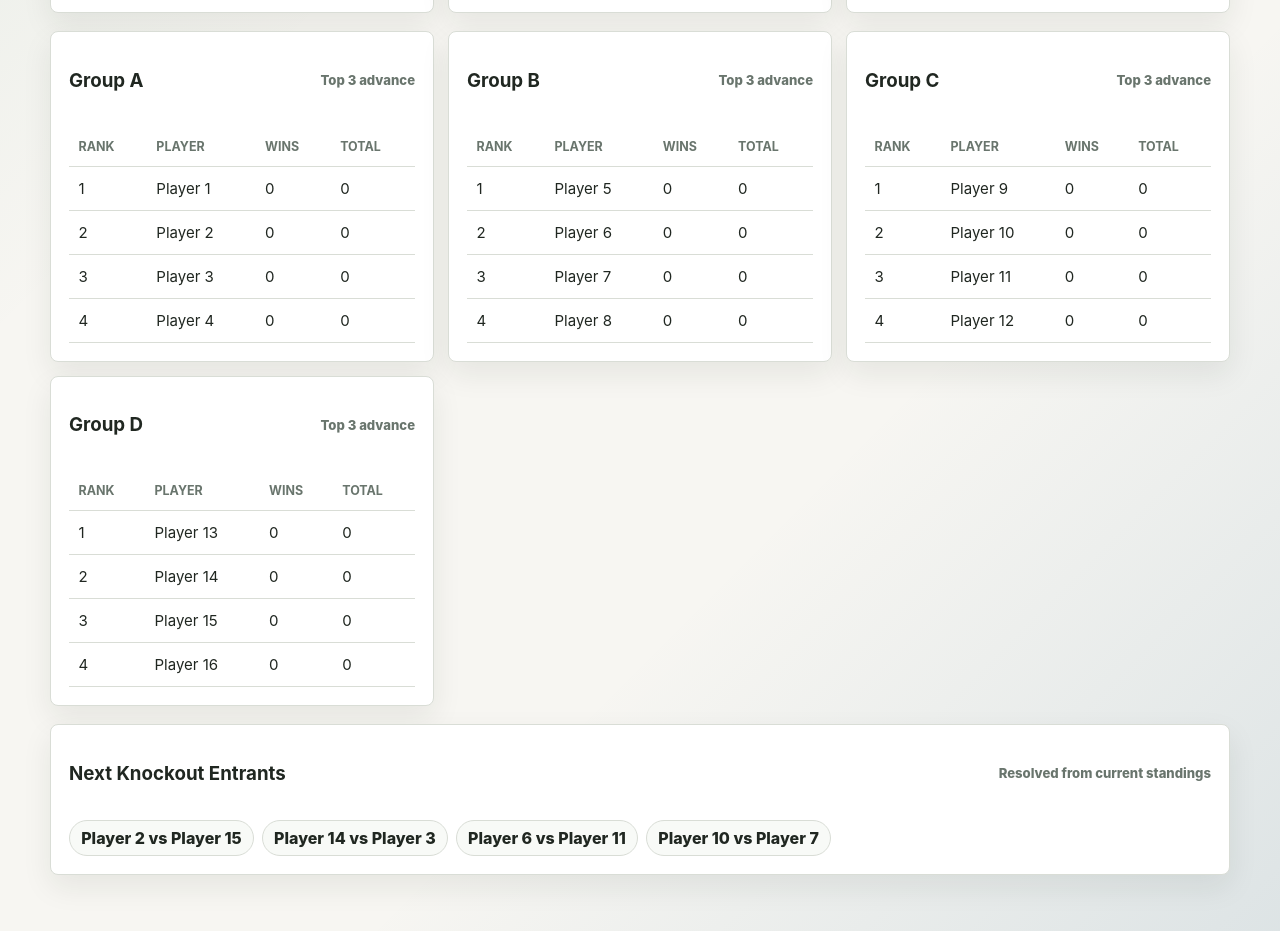
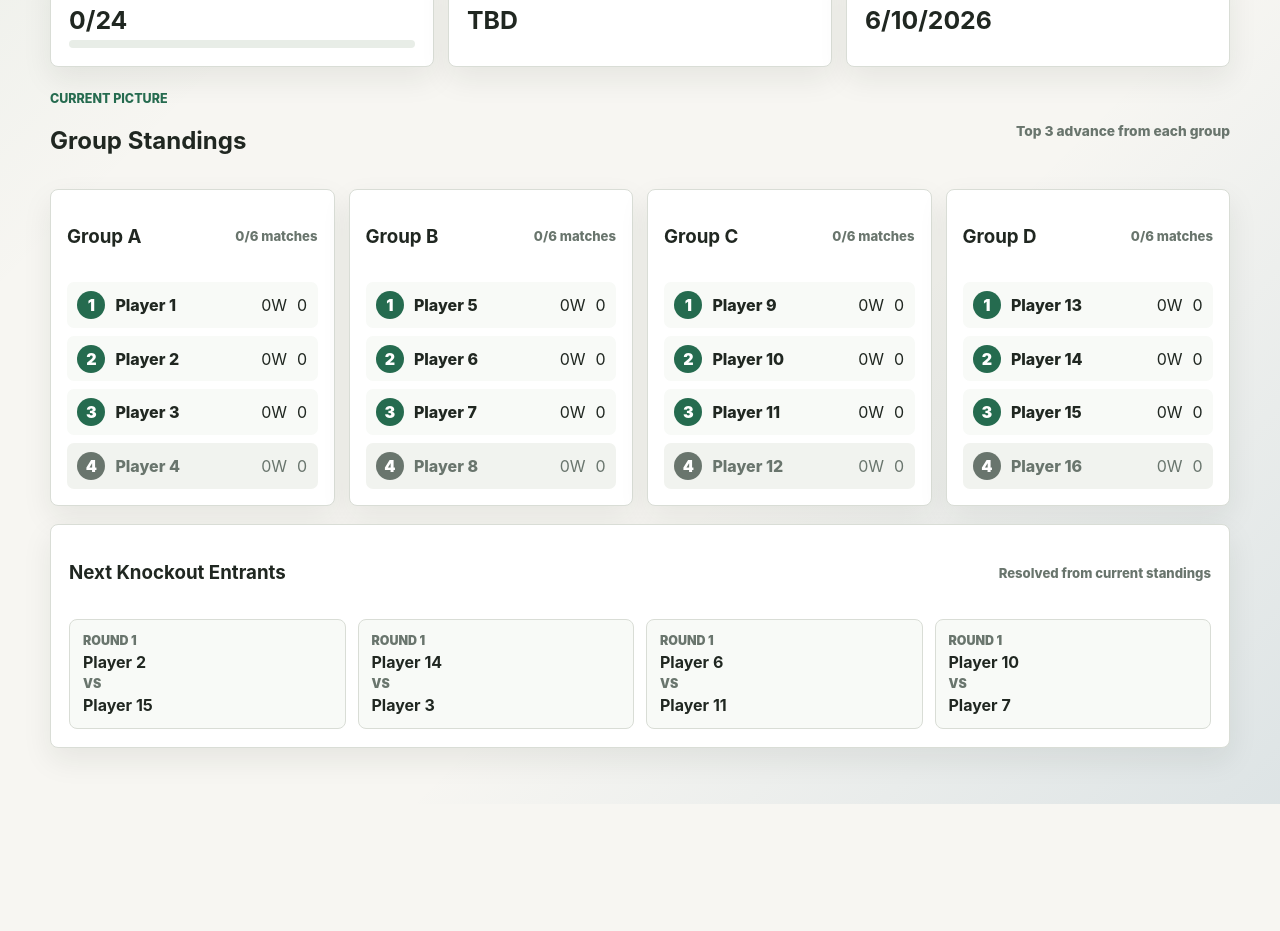
Before and after one commit to MoKSelim1/disc-golf-world-cup, a React (Vite) app in the folder disc-golf-tournament/: page / in a window 1280 px wide. Shown: the part 660-1591 px from the top of the page. After the commit the page ends 1464 px from the top, so only its background shows below. Built offline with nearby package versions, Linux system fonts and the light colour scheme.

Commit message:
Polish dashboard layout

```diff
--- a/disc-golf-tournament/src/pages/DashboardPage.tsx
+++ b/disc-golf-tournament/src/pages/DashboardPage.tsx
@@ -8,6 +8,7 @@ export function DashboardPage() {
   const payout = computePayout(data.players.length, data.buyInAmount);
   const completedGroupMatches = data.groups.flatMap((group) => group.matches).filter((match) => match.winnerId).length;
   const totalGroupMatches = data.groups.flatMap((group) => group.matches).length;
+  const groupProgress = totalGroupMatches === 0 ? 0 : Math.round((completedGroupMatches / totalGroupMatches) * 100);
   const champion = data.finalStageMatches.find((match) => match.id === 'final-final')?.winnerId ?? null;
 
   return (
@@ -16,7 +17,7 @@ export function DashboardPage() {
         <div>
           <p className="eyebrow">World Cup style tournament</p>
           <h2>{data.tournamentName}</h2>
-          <p>Group Stage to Knockout Stage to Final Four at North Park.</p>
+          <p>Track standings, matchups, brackets, and payouts for the North Park event.</p>
         </div>
         <div className="hero-metrics">
           <span>{data.players.length} Players</span>
@@ -31,6 +32,9 @@ export function DashboardPage() {
           <strong>
             {completedGroupMatches}/{totalGroupMatches}
           </strong>
+          <div className="progress-track" aria-label={`Group stage ${groupProgress}% complete`}>
+            <div className="progress-fill" style={{ width: `${groupProgress}%` }} />
+          </div>
         </article>
         <article className="stat-card">
           <span>Champion</span>
@@ -42,33 +46,31 @@ export function DashboardPage() {
         </article>
       </section>
 
-      <section className="content-grid content-grid--two">
+      <section className="section-heading">
+        <div>
+          <p className="eyebrow">Current Picture</p>
+          <h2>Group Standings</h2>
+        </div>
+        <span>Top 3 advance from each group</span>
+      </section>
+
+      <section className="dashboard-groups">
         {data.groups.map((group) => (
-          <article className="panel" key={group.id}>
+          <article className="group-summary-card" key={group.id}>
             <div className="panel-heading">
               <h3>{group.name}</h3>
-              <span>Top 3 advance</span>
+              <span>{group.matches.filter((match) => match.winnerId).length}/6 matches</span>
             </div>
-            <table>
-              <thead>
-                <tr>
-                  <th>Rank</th>
-                  <th>Player</th>
-                  <th>Wins</th>
-                  <th>Total</th>
-                </tr>
-              </thead>
-              <tbody>
-                {computeGroupStandings(group).map((row) => (
-                  <tr key={row.playerId}>
-                    <td>{row.rank}</td>
-                    <td>{formatPlayer(getPlayer(data.players, row.playerId))}</td>
-                    <td>{row.wins}</td>
-                    <td>{row.totalScore}</td>
-                  </tr>
-                ))}
-              </tbody>
-            </table>
+            <div className="rank-list">
+              {computeGroupStandings(group).map((row) => (
+                <div className={row.rank === 4 ? 'rank-item rank-item--out' : 'rank-item'} key={row.playerId}>
+                  <span className="rank-badge">{row.rank}</span>
+                  <span className="player-name">{formatPlayer(getPlayer(data.players, row.playerId))}</span>
+                  <span>{row.wins}W</span>
+                  <span>{row.totalScore}</span>
+                </div>
+              ))}
+            </div>
           </article>
         ))}
       </section>
@@ -78,11 +80,14 @@ export function DashboardPage() {
           <h3>Next Knockout Entrants</h3>
           <span>Resolved from current standings</span>
         </div>
-        <div className="pill-list">
+        <div className="matchup-preview-grid">
           {data.knockoutMatches.slice(0, 4).map((match) => (
-            <span className="pill" key={match.id}>
-              {participantLabel(match.participant1, data)} vs {participantLabel(match.participant2, data)}
-            </span>
+            <article className="matchup-preview" key={match.id}>
+              <span>Round 1</span>
+              <strong>{participantLabel(match.participant1, data)}</strong>
+              <em>vs</em>
+              <strong>{participantLabel(match.participant2, data)}</strong>
+            </article>
           ))}
         </div>
       </section>
--- a/disc-golf-tournament/src/styles/global.css
+++ b/disc-golf-tournament/src/styles/global.css
@@ -110,11 +110,15 @@ th {
 .nav-tabs,
 .admin-tabs {
   display: flex;
-  flex-wrap: wrap;
+  flex-wrap: nowrap;
   gap: 8px;
+  overflow-x: auto;
+  padding-bottom: 4px;
+  scrollbar-width: thin;
 }
 
 .nav-tab {
+  flex: 0 0 auto;
   min-height: 42px;
   border: 1px solid var(--line);
   border-radius: 6px;
@@ -149,10 +153,10 @@ button[type='submit'],
 
 .hero-band {
   display: grid;
-  grid-template-columns: minmax(0, 1fr) auto;
-  align-items: end;
+  grid-template-columns: minmax(0, 1fr);
+  align-items: center;
   gap: 24px;
-  min-height: 250px;
+  min-height: 235px;
   padding: clamp(24px, 5vw, 54px);
   background:
     linear-gradient(135deg, rgba(22, 71, 53, 0.92), rgba(34, 95, 135, 0.78)),
@@ -167,7 +171,7 @@ button[type='submit'],
 
 .hero-band h2 {
   max-width: 720px;
-  font-size: clamp(2.5rem, 8vw, 6.5rem);
+  font-size: clamp(2.55rem, 7vw, 5.7rem);
   line-height: 0.92;
 }
 
@@ -215,6 +219,7 @@ button[type='submit'],
 .stat-card {
   display: grid;
   gap: 0.3rem;
+  align-content: start;
 }
 
 .stat-card span,
@@ -229,20 +234,134 @@ button[type='submit'],
   font-size: 1.55rem;
 }
 
+.progress-track {
+  width: 100%;
+  height: 8px;
+  overflow: hidden;
+  border-radius: 999px;
+  background: #e8ede7;
+}
+
+.progress-fill {
+  height: 100%;
+  border-radius: inherit;
+  background: linear-gradient(90deg, var(--green), var(--blue));
+}
+
 .stat-card--large strong {
   font-size: 2rem;
 }
 
-.panel-heading {
+.panel-heading,
+.section-heading {
   display: flex;
   align-items: center;
   justify-content: space-between;
   gap: 16px;
+}
+
+.section-heading {
+  margin-top: 6px;
+}
+
+.section-heading h2 {
+  margin-bottom: 16px;
+}
+
+.panel-heading {
   margin-bottom: 16px;
 }
 
 .panel-heading--loose {
   margin-bottom: 0;
+}
+
+.section-heading span {
+  color: var(--muted);
+  font-size: 0.86rem;
+  font-weight: 800;
+}
+
+.dashboard-groups {
+  display: grid;
+  grid-template-columns: repeat(auto-fit, minmax(250px, 1fr));
+  gap: 14px;
+}
+
+.group-summary-card {
+  border: 1px solid var(--line);
+  border-radius: 8px;
+  padding: 16px;
+  background: var(--panel);
+  box-shadow: var(--shadow);
+}
+
+.rank-list {
+  display: grid;
+  gap: 8px;
+}
+
+.rank-item {
+  display: grid;
+  grid-template-columns: auto minmax(0, 1fr) auto auto;
+  align-items: center;
+  gap: 10px;
+  min-height: 42px;
+  border-radius: 7px;
+  padding: 0.55rem 0.65rem;
+  background: #f8faf7;
+}
+
+.rank-item--out {
+  color: var(--muted);
+  background: #f1f3ef;
+}
+
+.rank-badge {
+  display: grid;
+  place-items: center;
+  width: 28px;
+  height: 28px;
+  border-radius: 50%;
+  background: var(--green);
+  color: white;
+  font-weight: 900;
+}
+
+.rank-item--out .rank-badge {
+  background: var(--muted);
+}
+
+.player-name {
+  min-width: 0;
+  overflow: hidden;
+  font-weight: 800;
+  text-overflow: ellipsis;
+  white-space: nowrap;
+}
+
+.matchup-preview-grid {
+  display: grid;
+  grid-template-columns: repeat(auto-fit, minmax(220px, 1fr));
+  gap: 12px;
+}
+
+.matchup-preview {
+  display: grid;
+  gap: 4px;
+  border: 1px solid var(--line);
+  border-radius: 8px;
+  padding: 13px;
+  background: #f8faf7;
+}
+
+.matchup-preview span,
+.matchup-preview em {
+  color: var(--muted);
+  font-size: 0.78rem;
+  font-style: normal;
+  font-weight: 900;
+  text-transform: uppercase;
 }
 
 .match-grid,
@@ -382,8 +501,57 @@ button[type='submit'] {
     grid-template-columns: 1fr;
   }
 
-  .panel-heading {
+  .topbar h1 {
+    font-size: 2.1rem;
+  }
+
+  .hero-band {
+    min-height: 210px;
+  }
+
+  .hero-band h2 {
+    font-size: clamp(2.35rem, 12vw, 3.6rem);
+  }
+
+  .panel-heading,
+  .section-heading {
     align-items: flex-start;
     flex-direction: column;
   }
+
+  .nav-tabs,
+  .admin-tabs {
+    flex-wrap: wrap;
+    overflow-x: visible;
+  }
+
+  .nav-tab {
+    flex: 1 1 94px;
+  }
+
+  .stat-grid {
+    grid-template-columns: repeat(3, minmax(0, 1fr));
+  }
+
+  .stat-card {
+    padding: 13px;
+  }
+
+  .stat-card strong {
+    font-size: 1.35rem;
+  }
+
+  .stat-card span {
+    min-height: 2.1em;
+  }
 }
+
+@media (max-width: 520px) {
+  .stat-grid {
+    grid-template-columns: 1fr;
+  }
+
+  .dashboard-groups {
+    grid-template-columns: 1fr;
+  }
+}
```
